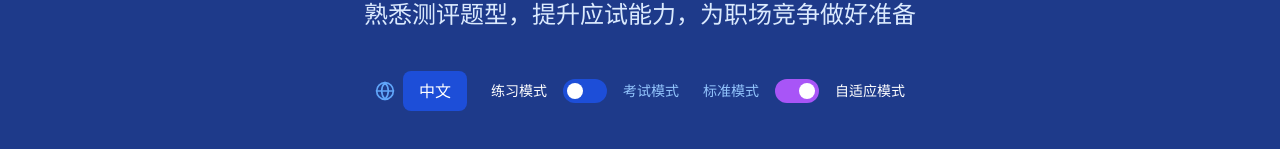
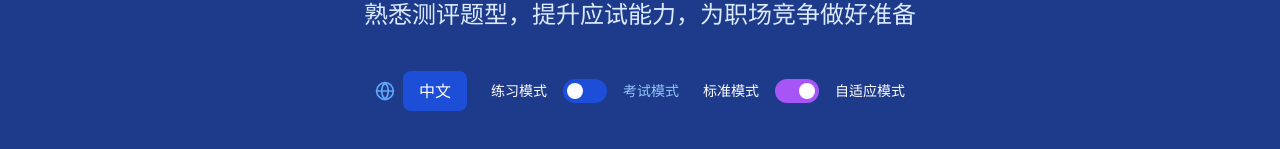
Before and after one commit to HaohanHe/OpenEmuMapTQ, a React (Vite) app: page / in a window 1280 px wide. Shown: the part 165-314 px from the top of the page. Built offline with nearby package versions, Linux system fonts and the light colour scheme.

Commit message:
feat: 项目类型识别
Co-authored-by: traeagent <traeagent@users.noreply.github.com>

```diff
--- a/src/pages/Home.tsx
+++ b/src/pages/Home.tsx
@@ -128,7 +128,7 @@ const Home: React.FC = () => {
 
             {/* Adaptive Mode Toggle */}
             <div className="flex items-center">
-              <span className={`mr-4 text-sm font-medium ${isAdaptiveMode ? 'text-primary-300' : 'text-white'}`}>{language === 'zh' ? '标准模式' : 'Standard Mode'}</span>
+              <span className={`mr-4 text-sm font-medium ${!isAdaptiveMode ? 'text-primary-300' : 'text-white'}`}>{language === 'zh' ? '标准模式' : 'Standard Mode'}</span>
               <button
                 onClick={() => setIsAdaptiveMode(!isAdaptiveMode)}
                 className={`relative inline-flex items-center h-6 rounded-full w-11 transition-colors duration-200 focus:outline-none focus:ring-2 focus:ring-primary-400 focus:ring-offset-2 focus:ring-offset-primary-900 ${
```
